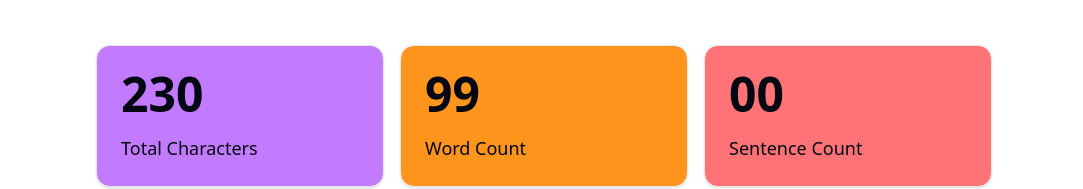
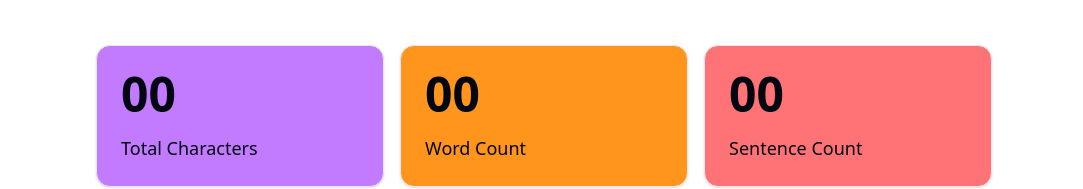
Before and after one commit to mustaphaoyenuga/playground, a Next.js app: page /character-counter in a window 1280 px wide. Shown: the part 425-614 px from the top of the page, without its empty margins (96-1179 px from the left). Built offline with nearby package versions, Linux system fonts and the light colour scheme.

Commit message:
feat: setup count functionality for characters, word and sentences

```diff
--- a/src/app/(pages)/character-counter/page.tsx
+++ b/src/app/(pages)/character-counter/page.tsx
@@ -6,26 +6,29 @@ import Logo from "./components/Logo";
 import StatCard from "./components/StatCard";
 import { Progress } from "@/components/ui/progress";
 
-const stats = [
-  {
-    count: "230",
-    label: "Total Characters",
-    className: "bg-purple-400"
-  },
-  {
-    count: "99",
-    label: "Word Count",
-    className: "bg-orange-400/90"
-  },
-  {
-    count: "00",
-    label: "Sentence Count",
-    className: "bg-red-400/90"
-  },
-]
 
 export default function CharacterCounter() {
+  const [stats, setStats] = useState({
+    totalCharacters: 0,
+    wordCount: 0,
+    sentenceCount: 0,
+    readingTime: 0,
+  });
   const [isDarkMode, setIsDarkMode] = useState(false);
+  const [text, setText] = useState("");
+
+  const handleTextChange = (e: React.ChangeEvent<HTMLTextAreaElement>) => {
+    setText(e.target.value);
+    setStats((prevStats) => {
+      return {
+        ...prevStats,
+        totalCharacters: e.target.value.length,
+        wordCount: e.target.value.trim().split(" ").length,
+        sentenceCount: e.target.value.split('.').length
+      }
+    })
+  }
+
   return (
     <div className={isDarkMode ? "dark" : ""}>
       <div className="min-h-screen bg-background text-foreground">
@@ -36,7 +39,7 @@ export default function CharacterCounter() {
         <main className="max-w-4xl mx-auto">
           <h1 className="text-5xl md:text-7xl font-bold max-w-2xl text-center mx-auto">Analyze your text in real-time</h1>
           <section className="space-y-4">
-            <textarea className="w-full h-48 rounded-lg bg-muted p-2 resize-none"></textarea>
+            <textarea onChange={handleTextChange} value={text} className="w-full h-48 rounded-lg bg-muted p-2 resize-none"></textarea>
             <div className="flex items-center gap-6">
               <div className="flex items-center gap-2">
                 <input type="checkbox" />
@@ -53,9 +56,9 @@ export default function CharacterCounter() {
           </section>
 
           <section className="grid grid-cols-1 md:grid-cols-3 gap-4 mt-12">
-            {stats.map((stat) => (
-              <StatCard key={stat.label} count={stat.count} label={stat.label} className={stat.className} />
-            ))}
+            <StatCard count={String(stats.totalCharacters).padStart(2, '0')} label="Total Characters" className="bg-purple-400" />
+            <StatCard count={String(stats.wordCount).padStart(2, '0')} label="Word Count" className="bg-orange-400/90" />
+            <StatCard count={String(stats.sentenceCount).padStart(2, '0')} label="Sentence Count" className="bg-red-400/90" />
           </section>
 
           <section>
```
